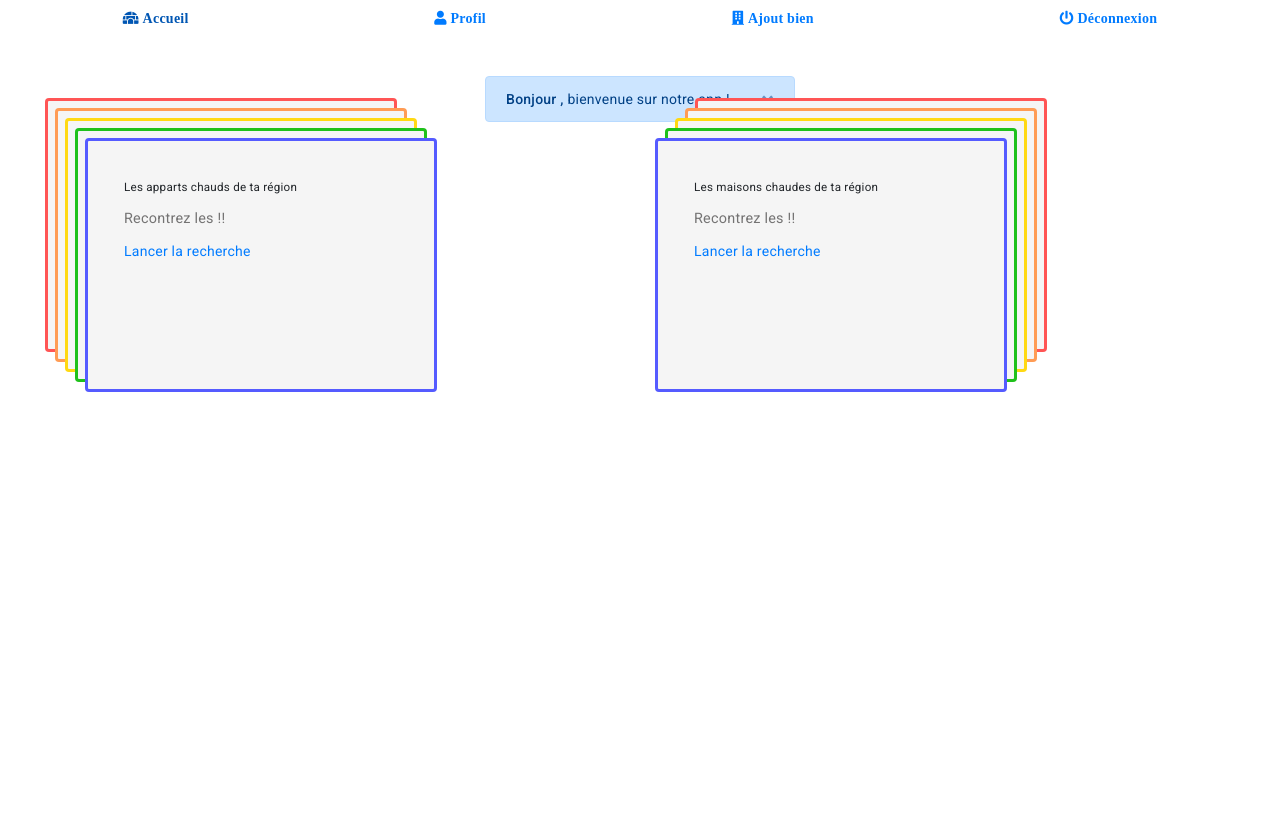
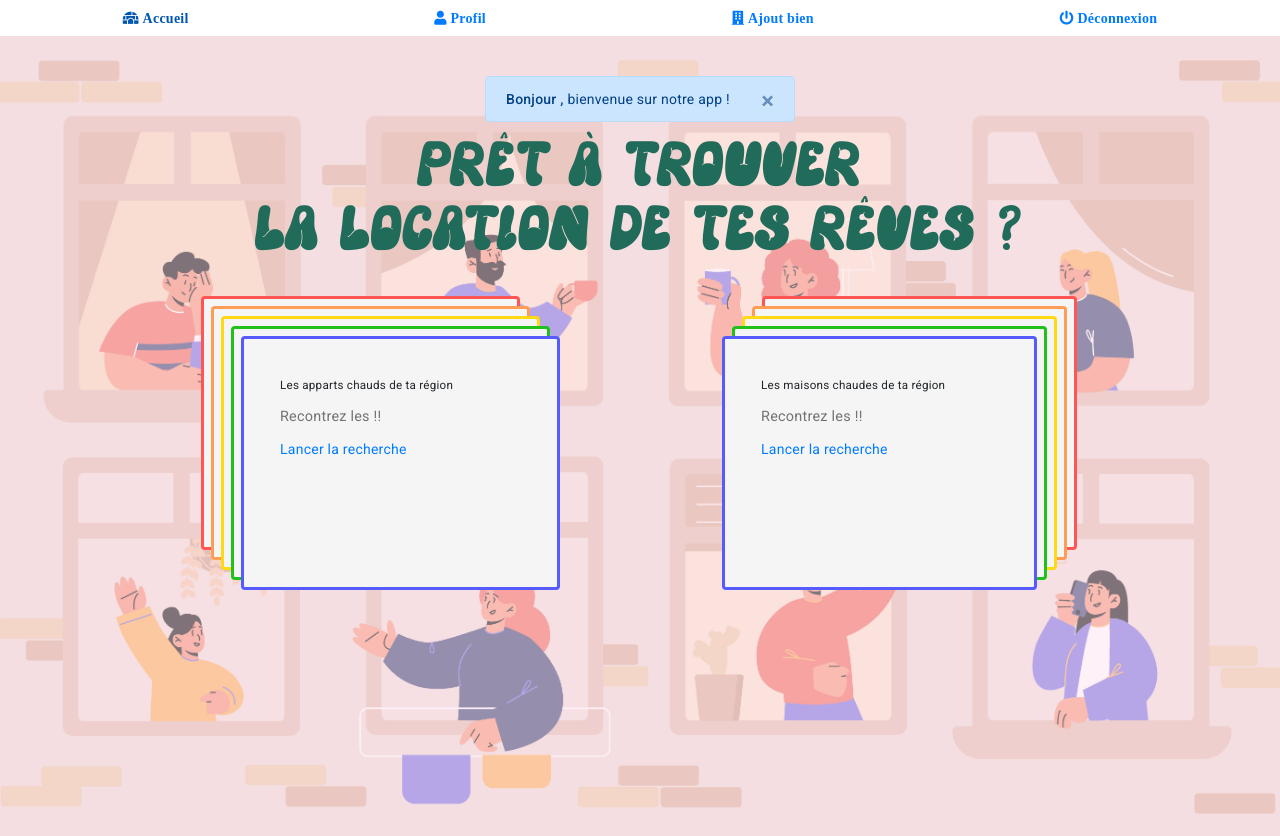
Before and after one commit to morganekervaon/ToitPlusMoiFront, an Angular app in the folder toitplusmoifront/: page /main in a window 1280 px wide. Before the commit the page ends 800 px from the top, so only its background shows below. Built offline with nearby package versions, Linux system fonts and the light colour scheme; sample sign-in values are in the browser's storage.

Commit message:
Modif CSS et Modal

```diff
--- a/toitplusmoifront/src/app/accueil/accueil.component.ts
+++ b/toitplusmoifront/src/app/accueil/accueil.component.ts
@@ -1,6 +1,9 @@
 import { Component, OnInit } from '@angular/core';
 import { Router } from '@angular/router';
 import { AuthService } from '../auth.service';
+import { ConnexionComponent } from '../connexion/connexion.component';
+import { MatDialog, MAT_DIALOG_DATA, MatDialogRef } from '@angular/material/dialog';
+import { HttpClient } from '@angular/common/http';
 
 @Component({
   selector: 'app-accueil',
@@ -10,11 +13,20 @@ import { AuthService } from '../auth.service';
 export class AccueilComponent implements OnInit {
 
   public userConnect: any;
-  constructor(public authService: AuthService, private route: Router) { };
+  constructor(public authService: AuthService, private route: Router, public dialog: MatDialog) { };
 
   ngOnInit(): void {
     if (this.authService.isConnected()) {
       this.route.navigateByUrl('main');
     }
   }
+
+  openModalConnexion() {
+    const dialogRefLogin = this.dialog.open(ConnexionComponent, {
+      height: '500px',
+      width: '400px',
+    });
+  }
+
+
 }
--- a/toitplusmoifront/src/app/app.module.ts
+++ b/toitplusmoifront/src/app/app.module.ts
@@ -20,6 +20,7 @@ import { BrowserAnimationsModule } from '@angular/platform-browser/animations';
 import { MatButtonModule } from '@angular/material/button';
 import { MatSelectModule } from '@angular/material/select';
 import { MatDialogModule } from '@angular/material/dialog';
+import { MatDialog, MAT_DIALOG_DATA, MatDialogRef } from '@angular/material/dialog';
 
 @NgModule({
   declarations: [
@@ -47,6 +48,7 @@ import { MatDialogModule } from '@angular/material/dialog';
 
     MatDialogModule
 
+
   ],
   providers: [],
   bootstrap: [AppComponent]
--- a/toitplusmoifront/src/app/connexion/connexion.component.ts
+++ b/toitplusmoifront/src/app/connexion/connexion.component.ts
@@ -2,6 +2,7 @@ import { HttpClient } from '@angular/common/http';
 import { Component, OnInit } from '@angular/core';
 import { Router } from '@angular/router';
 import { AuthService } from '../auth.service';
+import { MatDialog, MAT_DIALOG_DATA, MatDialogRef } from '@angular/material/dialog';
 
 @Component({
   selector: 'app-connexion',
@@ -38,4 +39,8 @@ export class ConnexionComponent implements OnInit {
       this.msgErr = "Veuillez remplir tous les champs";
     }
   }
+
+  /*onNoClick(): void {
+    this.dialogRefLogin.close();
+  }*/
 }
--- a/toitplusmoifront/src/app/filtre/filtre.component.html
+++ b/toitplusmoifront/src/app/filtre/filtre.component.html
@@ -1,5 +1,5 @@
-<div style="margin: auto; width: 70%; margin-top: 100px; margin-bottom: 100px;">
-    <div class="card p-5 z-dep-2">
+<div style="margin: auto; width: 80%; margin-top: 5%; margin-bottom: 5%;">
+    <div>
         <form #filtre="ngForm" (ngSubmit)="paramFiltre(filtre.value)">
             <h3 class="text-info">Hello {{userConnect.prenom}}, tu peux paramétrer tes filtres ici</h3>
 
--- a/toitplusmoifront/src/app/main/main.component.css
+++ b/toitplusmoifront/src/app/main/main.component.css
@@ -1,3 +1,46 @@
+@font-face {
+    font-family: HyperBlobOutline;
+    src: url('../font/hyperblob-outline.ttf')format('truetype');
+    font-weight: normal;
+    font-style: normal;
+}
+
+@font-face {
+    font-family: HyperBlob;
+    src: url('../font/hyperblob.ttf')format('truetype');
+    font-weight: normal;
+    font-style: normal;
+}
+
+.MainLocBody {
+    background-color: rgb(255, 255, 255, 0.6) !important;
+    background-image: url('../images/2205_w037_n003_358b_p1_358.jpg') !important;
+    background-repeat: no-repeat !important;
+    background-attachment: local !important;
+    background-size: cover !important;
+    background-position: center !important;
+    height: 100vh;
+    /*font-family: HyperBlob !important;*/
+}
+
+.BGBody {
+    background-color: rgba(253, 227, 240, 0.5) !important;
+    height: 100vh;
+}
+
+.titleMainLoc {
+    padding-left: 5%;
+    padding-right: 5%;
+    padding-top: 1%;
+}
+
+.titleMainLoc h2 {
+    font-family: HyperBlob !important;
+    text-align: center !important;
+    font-size: 5vw;
+    color: rgb(33, 107, 91);
+}
+
 /*Rainbow card*/
 .cardStyleG {
     --background: #f5f5f5;
--- a/toitplusmoifront/src/app/main/main.component.html
+++ b/toitplusmoifront/src/app/main/main.component.html
@@ -1,3 +1,5 @@
+<div class="MainLocBody">
+    <div class="BGBody">
         <br><br>
         <div class="container">
             <div class="row justify-content-center align-items-center g-2">
@@ -10,11 +12,13 @@
                 </div>
             </div>
         </div>
-
+        <div class="titleMainLoc">
+            <h2>Prêt à trouver <br> <br> la location de tes rêves ?</h2>
+        </div>
         <div class="container">
-    <div class="row">
-        <div class="col-6" style="align-items: center;">
-            <div class="card cardStyleG" style="width: 22rem;">
+            <div class="row" style="margin-top: 8% ;">
+                <div class="col-6" style="padding-left: 15%">
+                    <div class="card cardStyleG" style="width: 83%">
                         <div class="card-body">
                             <h5 class="card-title">Les apparts chauds de ta région</h5>
                             <h6 class="card-subtitle mb-2 text-muted"></h6>
@@ -23,8 +27,8 @@
                         </div>
                     </div>
                 </div>
-        <div class="col-6">
-            <div class="card cardStyleD" style="width: 22rem;">
+                <div class="col-6" style=" padding-left: 7.2%; padding-right: 9.5%;">
+                    <div class="card cardStyleD" style="width: 83%;">
                         <div class="card-body">
                             <h5 class="card-title">Les maisons chaudes de ta région</h5>
                             <p class="card-text">Recontrez les !!</p>
@@ -34,3 +38,5 @@
                 </div>
             </div>
         </div>
+    </div>
+</div>
--- a/toitplusmoifront/src/app/profil/profil.component.html
+++ b/toitplusmoifront/src/app/profil/profil.component.html
@@ -19,7 +19,7 @@
           <h5 class="card-title">Filtres de critères</h5>
           <p class="card-text">Tenez à jour vos critères de logement pour s'assurer d'avoir les bonnes annonces
             recommandées.</p>
-          <a *ngIf="critere" (click)="openModalFiltre()" class="card-link">Voir ses critères</a>
+          <a *ngIf="!critere" (click)="openModalFiltre()" class="card-link">Voir ses critères</a>
           <a *ngIf="!critere" (click)="openModalFiltreModif()" class="card-link">Modifier ses critères</a>
         </div>
       </div>
```
Also changed, not shown: toitplusmoifront/src/app/font/hyperblob-outline.ttf (added), toitplusmoifront/src/app/images/2205_w037_n003_358b_p1_358.jpg (added). Lines whose indentation alone changed are shown as unchanged.
